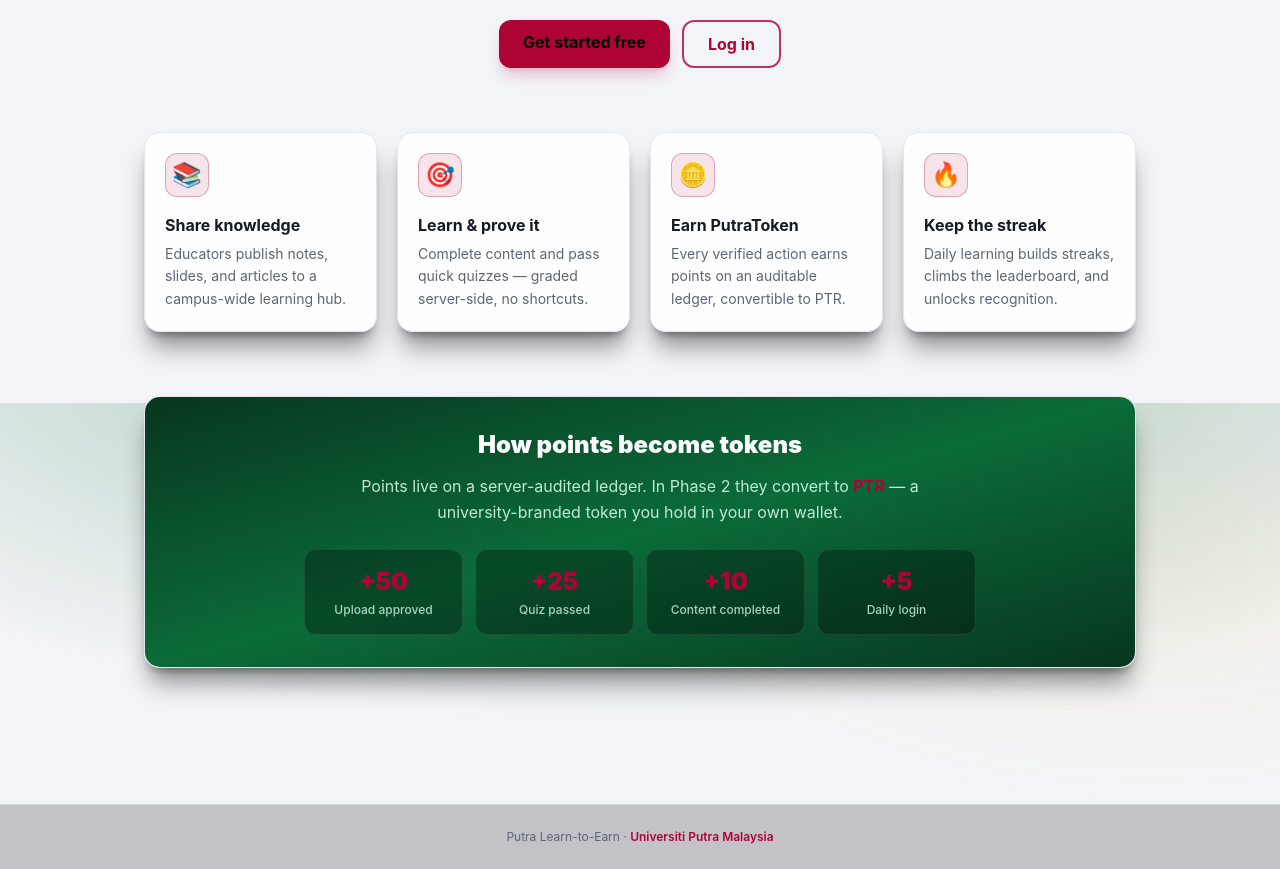
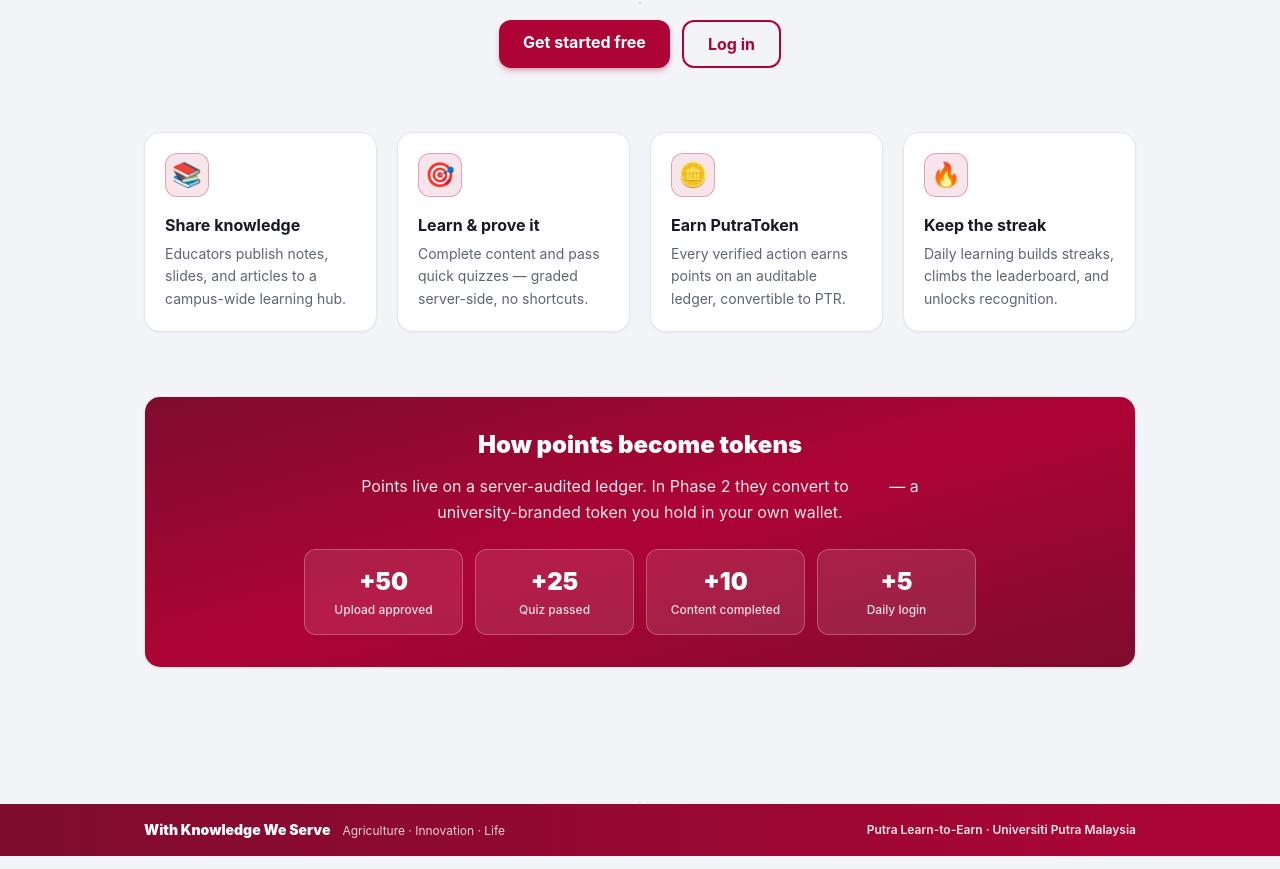
Before and after one commit to mkhalis85/upm-learn-to-earn, a Next.js app: page / in a window 1280 px wide. Shown: the part 397-1266 px from the top of the page. Built offline with nearby package versions, Linux system fonts and the light colour scheme; no server answers.

Commit message:
Add files via upload

```diff
--- a/src/app/globals.css
+++ b/src/app/globals.css
@@ -2,37 +2,37 @@
 @tailwind components;
 @tailwind utilities;
 
-:root { color-scheme: dark; }
+:root { color-scheme: light; }
 
 body {
   @apply bg-upm-deep text-upm-text antialiased;
   font-family: 'Inter', 'Segoe UI', system-ui, -apple-system, sans-serif;
-  background-image:
-    radial-gradient(ellipse 80% 50% at 50% -10%, rgba(11, 107, 58, 0.35), transparent),
-    radial-gradient(ellipse 40% 30% at 90% 20%, rgba(245, 179, 1, 0.07), transparent);
+  /* dotted world-map texture from the official UPM template */
+  background-image: radial-gradient(circle, #d9dce8 1px, transparent 1.5px);
+  background-size: 20px 20px;
   background-attachment: fixed;
 }
 
-::selection { background: rgba(245, 179, 1, 0.4); }
+::selection { background: rgba(174, 4, 53, 0.2); }
 
 .card {
-  @apply rounded-2xl border border-upm-border bg-upm-surface/90 backdrop-blur shadow-xl shadow-black/40;
+  @apply rounded-2xl border border-upm-border bg-upm-surface shadow-sm;
 }
 .card-hover {
-  @apply transition-all duration-200 hover:-translate-y-0.5 hover:border-upm-gold/60 hover:shadow-upm-gold/10;
+  @apply transition-all duration-200 hover:-translate-y-0.5 hover:border-upm-gold/50 hover:shadow-lg hover:shadow-upm-gold/10;
 }
 .btn-primary {
-  @apply rounded-xl bg-upm-gold px-6 py-2.5 font-bold text-black shadow-lg shadow-upm-gold/20
-    transition-all hover:brightness-110 hover:shadow-upm-gold/40 active:scale-[0.98] disabled:opacity-50;
+  @apply rounded-xl bg-upm-gold px-6 py-2.5 font-bold text-white shadow-md shadow-upm-gold/25
+    transition-all hover:bg-upm-goldDark hover:shadow-upm-gold/40 active:scale-[0.98] disabled:opacity-50;
 }
 .btn-outline {
-  @apply rounded-xl border-2 border-upm-gold/80 px-6 py-2.5 font-bold text-upm-gold
-    transition-all hover:bg-upm-gold/10 active:scale-[0.98];
+  @apply rounded-xl border-2 border-upm-gold px-6 py-2.5 font-bold text-upm-gold
+    transition-all hover:bg-upm-light active:scale-[0.98];
 }
 .input {
-  @apply w-full rounded-xl border border-upm-border bg-black/30 px-4 py-2.5 text-upm-text
+  @apply w-full rounded-xl border border-upm-border bg-white px-4 py-2.5 text-upm-text
     placeholder:text-upm-muted/60 transition-colors focus:border-upm-gold focus:ring-2
-    focus:ring-upm-gold/30 focus:outline-none;
+    focus:ring-upm-gold/20 focus:outline-none;
 }
 .chip {
   @apply inline-flex items-center gap-1 rounded-full px-2.5 py-0.5 text-xs font-bold;
@@ -43,5 +43,5 @@ body {
 .prose-content p  { @apply my-2 leading-relaxed text-upm-text/90; }
 .prose-content ul { @apply list-disc pl-6 my-2; }
 .prose-content ol { @apply list-decimal pl-6 my-2; }
-.prose-content code { @apply bg-black/40 text-upm-gold px-1 rounded text-sm; }
-.prose-content strong { @apply font-semibold text-upm-gold; }
+.prose-content code { @apply bg-upm-light text-upm-gold px-1 rounded text-sm; }
+.prose-content strong { @apply font-semibold text-upm-goldDark; }
--- a/src/app/layout.tsx
+++ b/src/app/layout.tsx
@@ -13,9 +13,15 @@ export default function RootLayout({ children }: { children: React.ReactNode })
       <body>
         <Navbar />
         <main className="mx-auto max-w-5xl px-4 py-8">{children}</main>
-        <footer className="mt-16 border-t border-upm-border/60 bg-black/20">
-          <div className="mx-auto max-w-5xl px-4 py-6 text-center text-xs text-upm-muted">
-            Putra Learn-to-Earn · <span className="text-upm-gold font-semibold">Universiti Putra Malaysia</span>
+        <footer className="mt-16 bg-gradient-to-r from-upm-goldDark to-upm-gold text-white">
+          <div className="mx-auto max-w-5xl px-4 py-4 flex flex-wrap items-center justify-between gap-2 text-sm">
+            <div>
+              <span className="font-black">With Knowledge We Serve</span>
+              <span className="ml-3 text-white/80 text-xs">Agriculture · Innovation · Life</span>
+            </div>
+            <div className="text-xs font-semibold text-white/90">
+              Putra Learn-to-Earn · Universiti Putra Malaysia
+            </div>
           </div>
         </footer>
       </body>
--- a/src/app/page.tsx
+++ b/src/app/page.tsx
@@ -29,7 +29,7 @@ export default async function Home() {
         </span>
         <h1 className="text-5xl sm:text-6xl font-black tracking-tight leading-tight">
           Learn. Contribute.{" "}
-          <span className="text-transparent bg-clip-text bg-gradient-to-r from-upm-gold via-yellow-300 to-upm-gold">
+          <span className="text-transparent bg-clip-text bg-gradient-to-r from-upm-goldDark via-upm-gold to-upm-goldDark">
             Earn.
           </span>
         </h1>
@@ -56,19 +56,19 @@ export default async function Home() {
         ))}
       </div>
 
-      <div className="mt-16 card overflow-hidden border-upm-gold/30">
-        <div className="bg-gradient-to-br from-upm-dark via-upm to-upm-dark p-8 text-center">
+      <div className="mt-16 card overflow-hidden border-upm-gold/40">
+        <div className="bg-gradient-to-br from-upm-goldDark via-upm-gold to-upm-goldDark p-8 text-center">
           <h2 className="text-2xl font-black text-white">How points become tokens</h2>
-          <p className="mt-3 max-w-xl mx-auto text-emerald-100/90 leading-relaxed">
+          <p className="mt-3 max-w-xl mx-auto text-white/90 leading-relaxed">
             Points live on a server-audited ledger. In Phase 2 they convert to{" "}
             <span className="font-bold text-upm-gold">PTR</span> — a university-branded
             token you hold in your own wallet.
           </p>
           <div className="mt-6 grid grid-cols-2 sm:grid-cols-4 gap-3 max-w-2xl mx-auto">
             {RATES.map((r) => (
-              <div key={r.action} className="rounded-xl bg-black/30 border border-white/10 px-3 py-4">
-                <div className="text-2xl font-black text-upm-gold">+{r.pts}</div>
-                <div className="mt-1 text-xs font-medium text-emerald-100/80">{r.action}</div>
+              <div key={r.action} className="rounded-xl bg-white/10 border border-white/25 px-3 py-4">
+                <div className="text-2xl font-black text-white">+{r.pts}</div>
+                <div className="mt-1 text-xs font-medium text-white/85">{r.action}</div>
               </div>
             ))}
           </div>
```
